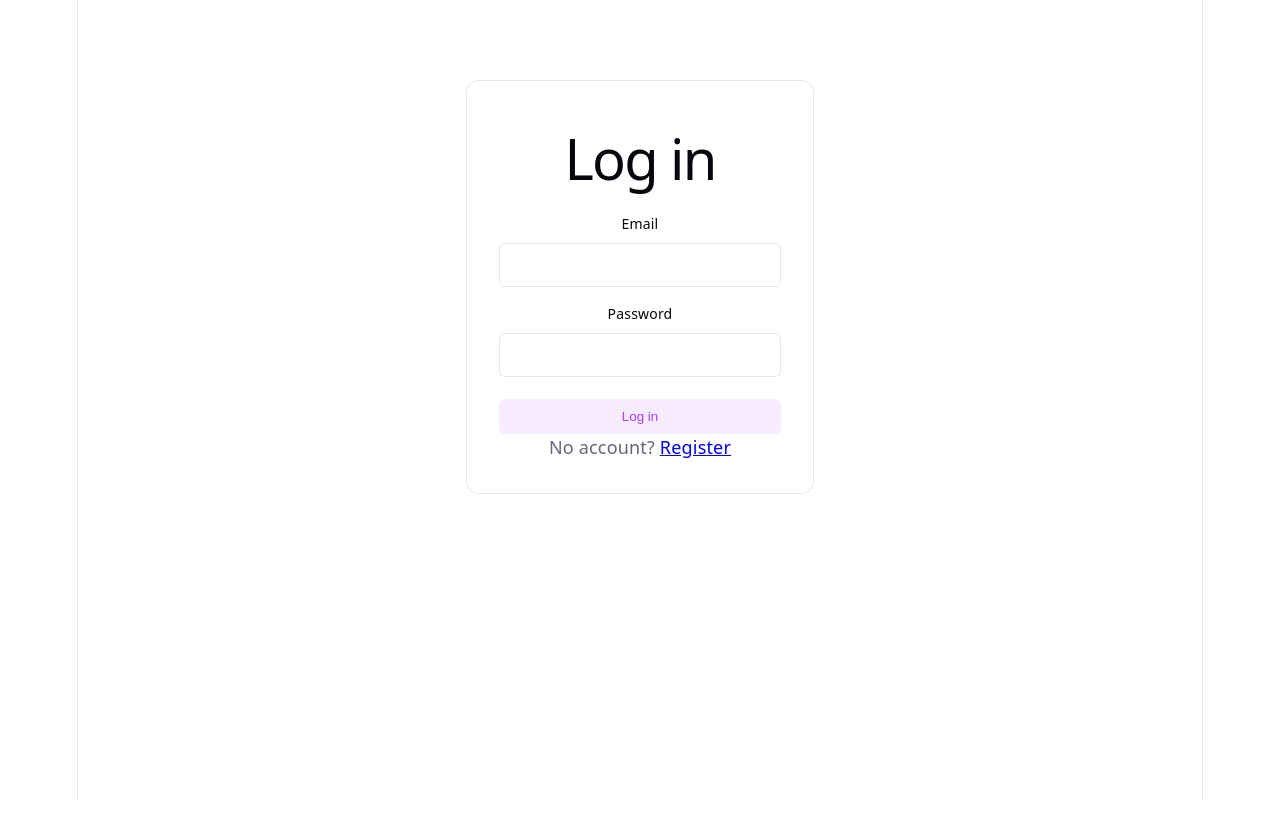
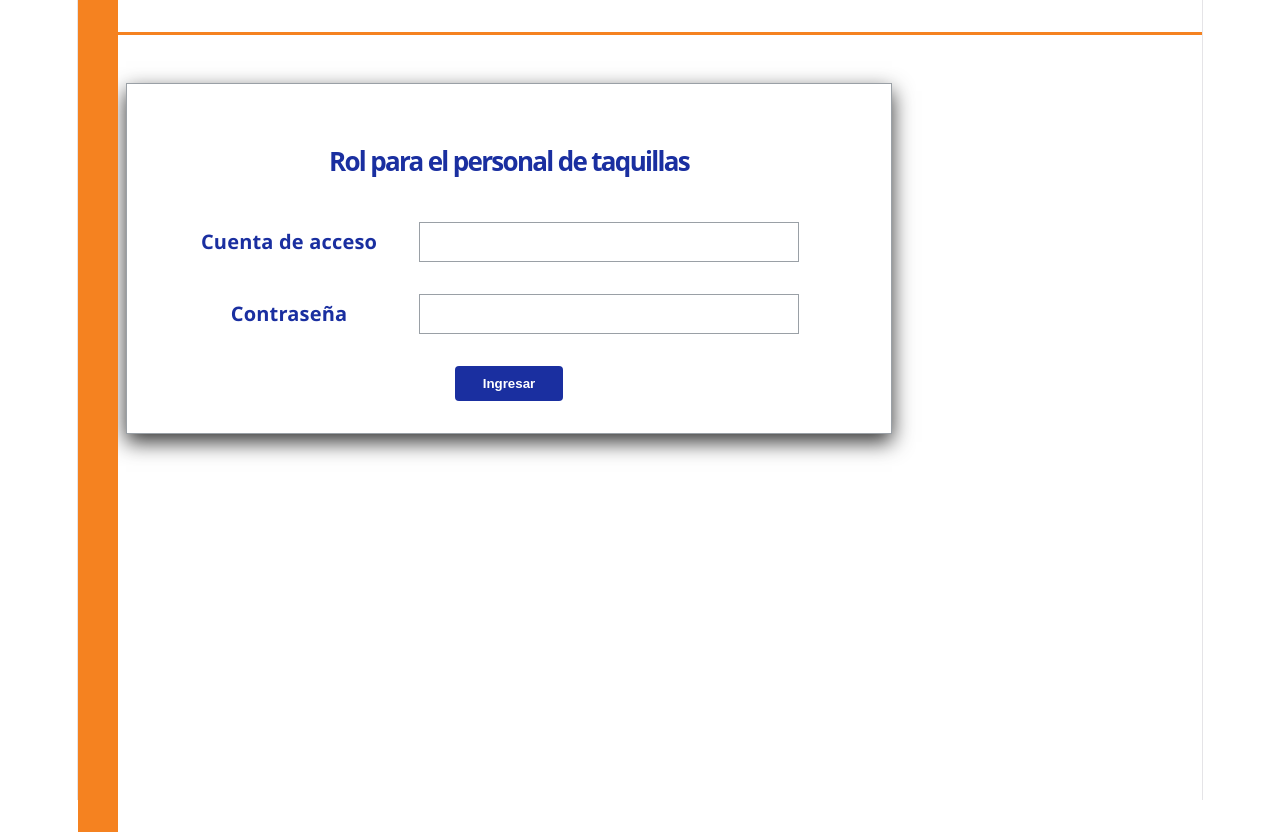
Before and after one commit to Amshard/proyecto-login, a React (Vite) app in the folder frontend/: page /login in a window 1280 px wide. Before the commit the page ends 800 px from the top, so only its background shows below. Built offline with nearby package versions, Linux system fonts and the light colour scheme.

Commit message:
frontend

```diff
--- /dev/null
+++ b/frontend/src/pages/Login.css
@@ -0,0 +1,106 @@
+.stc-login-page {
+  min-height: 100vh;
+  background: #fff;
+  font-family: 'Segoe UI', Arial, sans-serif;
+  display: flex;
+  flex-direction: column;
+}
+
+.stc-title-bar {
+  background: #fff;
+  color: #333;
+  padding: 10px 24px;
+  font-size: 15px;
+  border-bottom: 1px solid #ccc;
+}
+
+.stc-header {
+  display: flex;
+  align-items: center;
+  background: #ffffff;
+  padding: 16px 24px;
+  border-bottom: 3px solid #f58220;
+  position: relative;
+}
+
+.stc-header-accent {
+  position: absolute;
+  left: 0;
+  top: 0;
+  bottom: -100vh;
+  width: 40px;
+  background: #f58220;
+}
+
+.stc-header-text {
+  display: flex;
+  flex-direction: column;
+  margin-left: 16px;
+  font-weight: 800;
+  font-size: 22px;
+  letter-spacing: 1px;
+  color: #2b2b2b;
+  line-height: 1.15;
+  text-transform: uppercase;
+}
+
+.stc-body {
+  display: flex;
+  flex: 1;
+}
+
+.stc-content {
+  flex: 1;
+  background: #fff;
+  padding: 48px;
+}
+
+.stc-form-box {
+  border: 1px solid #9aa0a6;
+  padding: 32px;
+  max-width: 700px;
+  box-shadow: 0px 8px 20px rgba(0, 0, 0, 0.80);
+}
+
+.stc-role-title {
+  color: #1a2fa0;
+  font-weight: 600;
+  font-size: 26px;
+  margin-bottom: 48px;
+}
+
+.stc-field-row {
+  display: grid;
+  grid-template-columns: 260px 1fr;
+  max-width: 640px;
+  align-items: center;
+  margin-bottom: 32px;
+}
+
+.stc-field-label {
+  color: #1a2fa0;
+  font-weight: 600;
+  font-size: 20px;
+}
+
+.stc-field-input {
+  border: 1px solid #9aa0a6;
+  padding: 10px 12px;
+  font-size: 16px;
+  background: #fff;
+}
+
+.stc-error {
+  color: #c0392b;
+  margin-bottom: 16px;
+}
+
+.stc-submit-btn {
+  background: #1a2fa0;
+  color: #fff;
+  border: none;
+  padding: 10px 28px;
+  font-weight: 700;
+  border-radius: 4px;
+  cursor: pointer;
+}
--- a/frontend/src/pages/Login.tsx
+++ b/frontend/src/pages/Login.tsx
@@ -1,8 +1,9 @@
 import { useState } from 'react';
 import type { FormEvent } from 'react';
-import { Link, useNavigate } from 'react-router-dom';
+import { useNavigate } from 'react-router-dom';
 import axios from 'axios';
 import { useAuth } from '../context/AuthContext';
+import './Login.css';
 
 export default function Login() {
     const { login } = useAuth();
@@ -21,8 +22,8 @@ export default function Login() {
             navigate('/dashboard');
         } catch (err) {
             const message = axios.isAxiosError(err)
-                ? (err.response?.data?.detail ?? 'Invalid email or password')
-                : 'Something went wrong';
+                ? (err.response?.data?.detail ?? 'Cuenta o contraseña incorrecta')
+                : 'Ocurrió un error, intenta de nuevo';
             setError(message);
         } finally {
             setSubmitting(false);
@@ -30,36 +31,57 @@ export default function Login() {
     };
 
     return (
-        <section className="auth-form">
-            <h1>Log in</h1>
+        <div className="stc-login-page">
+
+            <header className="stc-header">
+                <div className="stc-header-accent" />
+                <div className="stc-header-text">
+                </div>
+            </header>
+
+            <div className="stc-body">
+                <main className="stc-content">
+                    <div className="stc-form-box">
+                        <h1 className="stc-role-title">Rol para el personal de taquillas</h1>
+
                         <form onSubmit={handleSubmit}>
-                <label htmlFor="email">Email</label>
+                            <div className="stc-field-row">
+                                <label className="stc-field-label" htmlFor="email">
+                                    Cuenta de acceso
+                                </label>
                                 <input
                                     id="email"
+                                    className="stc-field-input"
                                     type="email"
                                     value={email}
                                     onChange={(e) => setEmail(e.target.value)}
                                     required
                                 />
+                            </div>
 
-                <label htmlFor="password">Password</label>
+                            <div className="stc-field-row">
+                                <label className="stc-field-label" htmlFor="password">
+                                    Contraseña
+                                </label>
                                 <input
                                     id="password"
+                                    className="stc-field-input"
                                     type="password"
                                     value={password}
                                     onChange={(e) => setPassword(e.target.value)}
                                     required
                                 />
+                            </div>
 
-                {error && <p className="form-error">{error}</p>}
+                            {error && <p className="stc-error">{error}</p>}
 
-                <button type="submit" disabled={submitting}>
-                    {submitting ? 'Logging in...' : 'Log in'}
+                            <button type="submit" className="stc-submit-btn" disabled={submitting}>
+                                {submitting ? 'Ingresando...' : 'Ingresar'}
                             </button>
                         </form>
-            <p>
-                No account? <Link to="/register">Register</Link>
-            </p>
-        </section>
+                    </div>
+                </main>
+            </div>
+        </div>
     );
 }
```
Lines whose indentation alone changed are shown as unchanged.
